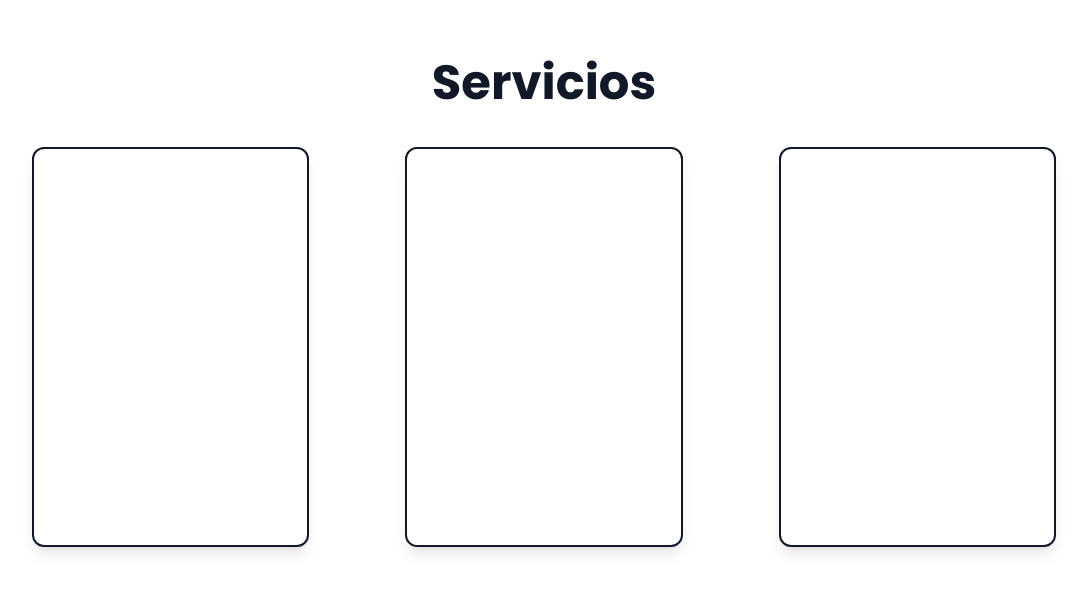
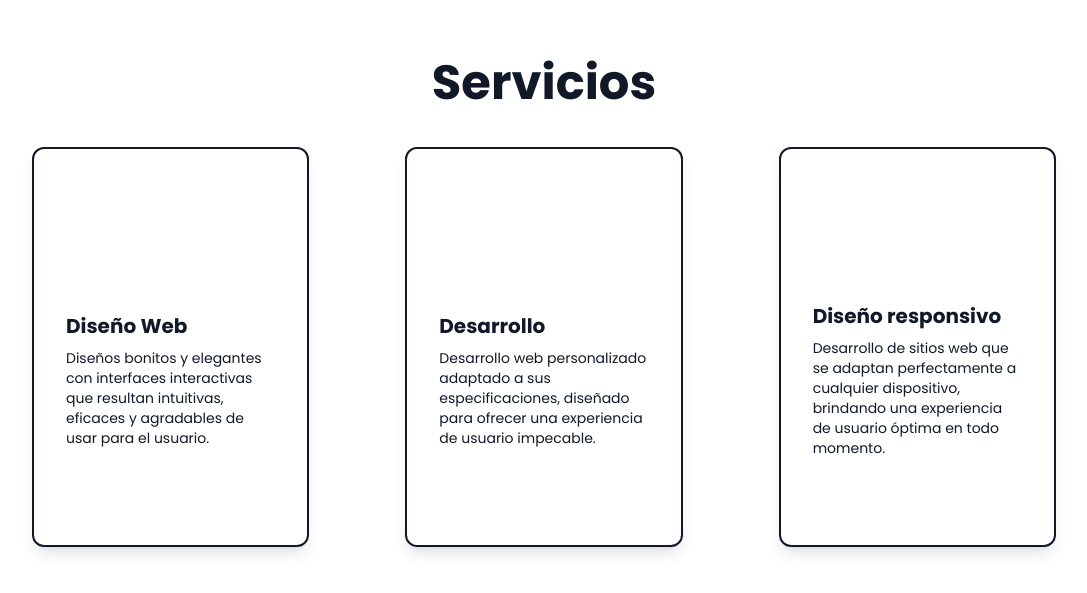
Before and after one commit to webdevmohamed/portfolio, a Vue app: page / in a window 1280 px wide. Shown: the part 1697-2290 px from the top of the page, without its empty margins (96-1183 px from the left). Built offline with nearby package versions, Linux system fonts and the light colour scheme; some icons are missing.

Commit message:
Add detailed service descriptions and icons to ServicesComponent

```diff
--- a/package.json
+++ b/package.json
@@ -17,6 +17,7 @@
   },
   "devDependencies": {
     "@eslint/js": "^9.14.0",
+    "@iconify/vue": "^4.3.0",
     "@vitejs/plugin-vue": "^5.2.1",
     "@vue/eslint-config-prettier": "^10.1.0",
     "autoprefixer": "^10.4.20",
--- a/src/components/ServicesComponent.vue
+++ b/src/components/ServicesComponent.vue
@@ -5,12 +5,22 @@
         {{ t('services.title') }}
       </h1>
       <div class="grid grid-cols-3 gap-24 mt-10 w-full">
-        <div v-for="index in 3" :key="index" class="relative group p-8 border-2 border-foreground w-full h-[400px] rounded-xl shadow-lg
+        <div v-for="(service, index) in services" :key="index" class="flex flex-col justify-center relative cursor-pointer group p-8 border-2 border-foreground w-full h-[400px] rounded-xl shadow-lg
        hover:shadow-2xl hover:-translate-y-1 hover:border-primary/30 transition-all duration-300 ease-out overflow-hidden">
           <div class="absolute inset-0 bg-gradient-to-br from-primary/5 to-accent-blue/5 opacity-0
          group-hover:opacity-100 transition-opacity duration-300"></div>
           <div class="absolute bottom-0 left-0 h-2 bg-gradient-to-r from-primary to-accent-blue w-0
          group-hover:w-full transition-all duration-300"></div>
+
+          <Icon :icon="service.icon" width="50" height="50" class="group-hover:text-primary transition-all duration-300" />
+
+          <p class="text-xl font-bold text-foreground line-clamp-2 mt-4 group-hover:text-primary transition-all duration-300">
+            {{ service.title }}
+          </p>
+
+          <p class="text-sm text-foreground/70 mt-2 group-hover:text-primary/80 transition-all duration-300">
+            {{ service.description }}
+          </p>
         </div>
       </div>
     </div>
@@ -21,6 +31,29 @@
 import { useI18n } from 'vue-i18n'
 
 const { t } = useI18n();
+
+const services = computed(() => {
+  return [
+    {
+      title: t('services.design.title'),
+      description: t('services.design.description'),
+      icon: 'hugeicons:web-design-01'
+    },
+    {
+      title: t('services.development.title'),
+      description: t('services.development.description'),
+      icon: 'hugeicons:web-design-02'
+    },
+    {
+      title: t('services.responsive.title'),
+      description: t('services.responsive.description'),
+      icon: 'hugeicons:web-validation'
+    }
+  ]
+})
+
+import { Icon } from "@iconify/vue";
+import { computed } from 'vue'
 </script>
 
 <style scoped>
--- a/src/locales/en.json
+++ b/src/locales/en.json
@@ -18,6 +18,18 @@
     "contactMe": "Contact Me"
   },
   "services": {
-    "title": "Services"
+    "title": "Services",
+    "design": {
+      "title": "Web Design",
+      "description": "Beautiful and elegant designs with interactive interfaces that are intuitive, effective and pleasant to use for the user."
+    },
+    "development": {
+      "title": "Development",
+      "description": "Custom web development tailored to your specifications, designed to deliver a flawless user experience."
+    },
+    "responsive": {
+      "title": "Responsive Design",
+      "description": "Development of websites that perfectly adapt to any device, providing an optimal user experience at all times."
+    }
   }
 }
--- a/src/locales/es.json
+++ b/src/locales/es.json
@@ -25,6 +25,18 @@
     "contactMe": "Contáctame"
   },
   "services": {
-    "title": "Servicios"
+    "title": "Servicios",
+    "design": {
+      "title": "Diseño Web",
+      "description": "Diseños bonitos y elegantes con interfaces interactivas que resultan intuitivas, eficaces y agradables de usar para el usuario."
+    },
+    "development": {
+      "title": "Desarrollo",
+      "description": "Desarrollo web personalizado adaptado a sus especificaciones, diseñado para ofrecer una experiencia de usuario impecable."
+    },
+    "responsive": {
+      "title": "Diseño responsivo",
+      "description": "Desarrollo de sitios web que se adaptan perfectamente a cualquier dispositivo, brindando una experiencia de usuario óptima en todo momento."
+    }
   }
 }
```
Also changed, not shown: 1 other file (tests, documents, lock files or other folders).
